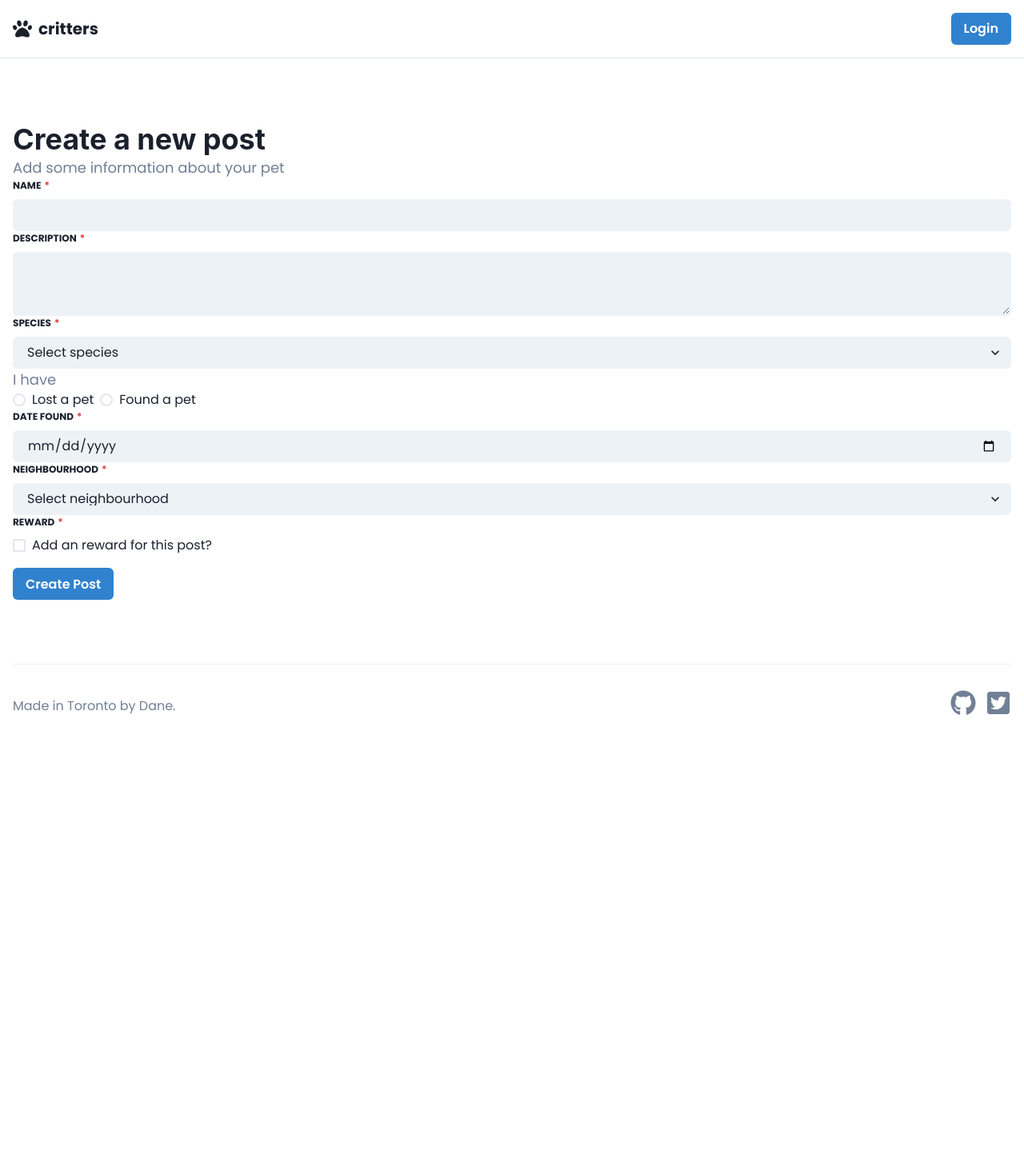
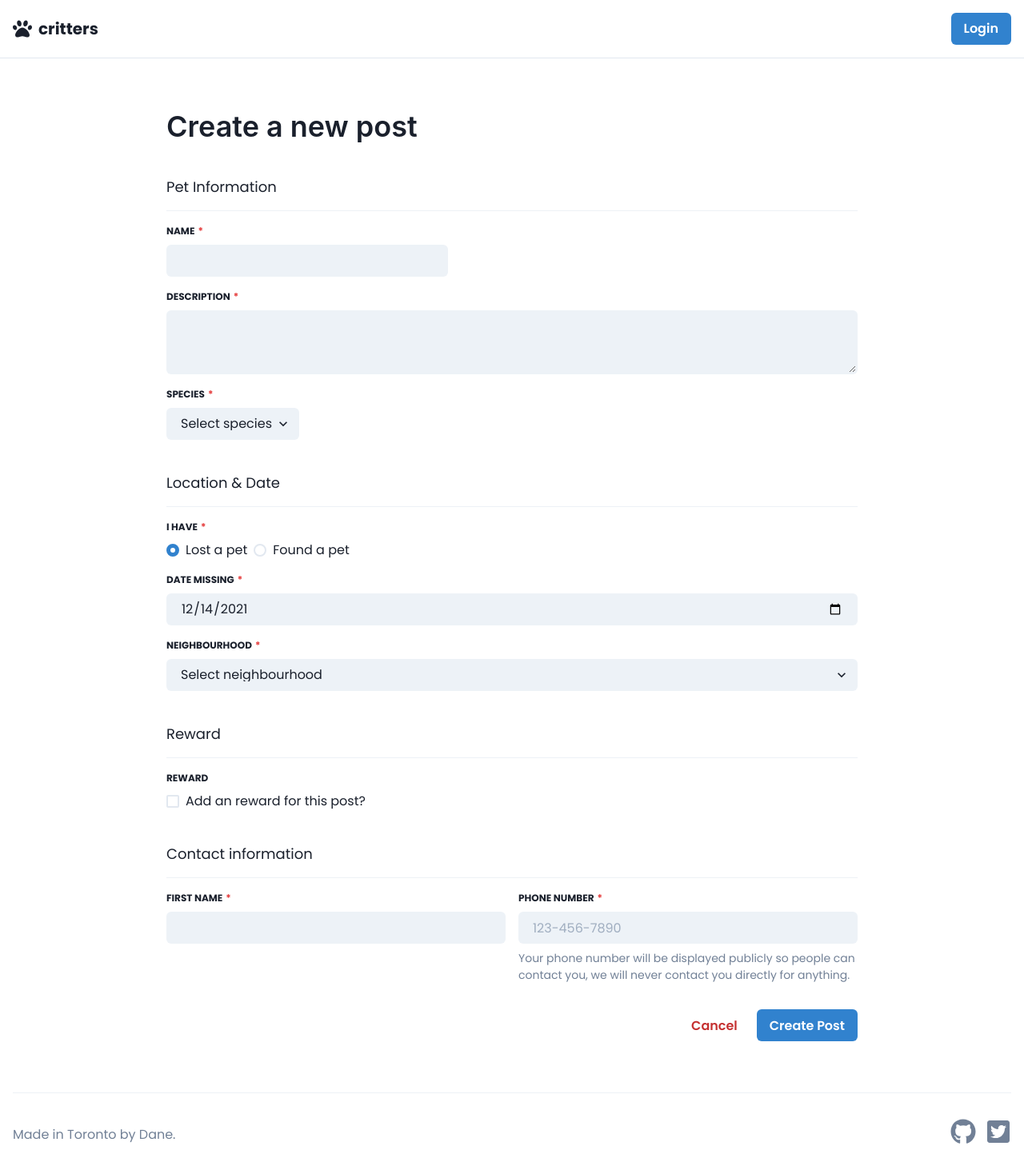
Before and after one commit to Uvacoder/critters, a Next.js app: page /create in a window 1280 px wide. Shown: the top 1468 px of the page at 80% size. Before the commit the page ends 966 px from the top, so only its background shows below. Built offline with nearby package versions, Linux system fonts and the light colour scheme; no server answers.

Commit message:
i haven't committed in a while

```diff
--- a/pages/create.tsx
+++ b/pages/create.tsx
@@ -13,23 +13,26 @@ import {
   Text,
   Select,
   Checkbox,
-  NumberInput,
-  NumberInputField,
-  NumberInputStepper,
-  NumberIncrementStepper,
-  NumberDecrementStepper,
+  FormHelperText,
+  InputGroup,
+  InputLeftAddon,
+  Divider,
+  VStack,
+  Flex,
 } from "@chakra-ui/react";
 import { MainLayout } from "components/Layout";
 import { Formik, Form, Field } from "formik";
+import { BiDollar } from "react-icons/bi";
 
 const Create = () => {
   return (
     <MainLayout title="Create a new post">
-      <Box padding="1rem">
+      <Box px="1em" maxW="4xl" m="auto">
         <Heading
           as="h1"
           fontSize={{ base: "2xl", md: "3xl", lg: "4xl" }}
-          fontWeight="bold"
+          fontWeight="semibold"
+          mb="10"
         >
           Create a new post
         </Heading>
@@ -37,11 +40,12 @@ const Create = () => {
           initialValues={{
             name: "",
             description: "",
-            status: "",
-            date: "",
+            status: "lost",
+            date: new Date().toISOString().substring(0, 10),
             neighbourhood: "",
             rewardAmount: 0,
             reward: false,
+            humanName: "",
           }}
           onSubmit={(values, actions) => {
             setTimeout(() => {
@@ -53,8 +57,13 @@ const Create = () => {
           {({ values, isSubmitting }) => {
             return (
               <Form>
-                <Box as="fieldset">
-                  <Text as="legend">Add some information about your pet</Text>
+                <Box as="fieldset" mb="10">
+                  <Box>
+                    <Text as="legend">Pet Information</Text>
+                    <Divider my="4" />
+                  </Box>
+                  <VStack spacing={4} alignItems="start">
+                    <Box maxW="md">
                       <Field name="name">
                         {({ field, form }) => (
                           <FormControl
@@ -63,10 +72,13 @@ const Create = () => {
                           >
                             <FormLabel htmlFor="name">name</FormLabel>
                             <Input {...field} id="name" variant="filled" />
-                        <FormErrorMessage>{form.errors.name}</FormErrorMessage>
+                            <FormErrorMessage>
+                              {form.errors.name}
+                            </FormErrorMessage>
                           </FormControl>
                         )}
                       </Field>
+                    </Box>
                     <Field name="description">
                       {({ field, form }) => (
                         <FormControl
@@ -75,7 +87,9 @@ const Create = () => {
                           }
                           isRequired
                         >
-                        <FormLabel htmlFor="description">description</FormLabel>
+                          <FormLabel htmlFor="description">
+                            description
+                          </FormLabel>
                           <Textarea
                             {...field}
                             id="description"
@@ -88,8 +102,9 @@ const Create = () => {
                         </FormControl>
                       )}
                     </Field>
+                    <Box maxW="md">
                       <Field name="species">
-                    {({ field, form }) => {
+                        {({ field }) => {
                           const { onChange, ...rest } = field;
                           return (
                             <FormControl id="species" isRequired>
@@ -109,16 +124,20 @@ const Create = () => {
                         }}
                       </Field>
                     </Box>
-                <Box as="fieldset">
-                  <Text as="legend">I have</Text>
+                  </VStack>
+                </Box>
+                <Box as="fieldset" mb="10">
+                  <Box>
+                    <Text as="legend">Location &#38; Date</Text>
+                    <Divider my="4" />
+                  </Box>
+                  <VStack spacing={4}>
                     <Field name="status">
                       {({ field }) => {
                         const { onChange, ...rest } = field;
                         return (
                           <FormControl isRequired>
-                          <FormLabel htmlFor="status" srOnly>
-                            Status
-                          </FormLabel>
+                            <FormLabel htmlFor="status">I have</FormLabel>
                             <RadioGroup id="status" {...rest}>
                               <Stack direction="row">
                                 <Radio value="lost" onChange={onChange}>
@@ -140,7 +159,8 @@ const Create = () => {
                           isRequired
                         >
                           <FormLabel htmlFor="date">
-                          Date {values.status === "lost" ? "missing" : "found"}
+                            Date{" "}
+                            {values.status === "lost" ? "missing" : "found"}
                           </FormLabel>
                           <Input
                             {...field}
@@ -148,11 +168,12 @@ const Create = () => {
                             type="date"
                             variant="filled"
                           />
-                        <FormErrorMessage>{form.errors.date}</FormErrorMessage>
+                          <FormErrorMessage>
+                            {form.errors.date}
+                          </FormErrorMessage>
                         </FormControl>
                       )}
                     </Field>
-                </Box>
                     <Field name="neighbourhood">
                       {({ field, form }) => {
                         const { onChange, ...rest } = field;
@@ -167,7 +188,9 @@ const Create = () => {
                             >
                               <option value="etobicoke">Etobicoke</option>
                               <option value="north york">North York</option>
-                          <option value="richmond hill">Richmond hill</option>
+                              <option value="richmond hill">
+                                Richmond hill
+                              </option>
                             </Select>
                             <FormErrorMessage>
                               {form.errors.neighbourhood}
@@ -176,26 +199,30 @@ const Create = () => {
                         );
                       }}
                     </Field>
+                  </VStack>
+                </Box>
+                <Box as="fieldset" mb="10">
+                  <Box>
+                    <Text as="legend">Reward</Text>
+                    <Divider my="4" />
+                  </Box>
+                  <VStack spacing={4}>
                     <Field name="reward">
-                  {({ field, form }) => (
-                    <FormControl
-                      isInvalid={form.errors.reward && form.touched.reward}
-                      isRequired
-                    >
+                      {({ field }) => (
+                        <FormControl>
                           <FormLabel htmlFor="reward">reward</FormLabel>
                           <Checkbox colorScheme="blue" {...field}>
                             Add an reward for this post?
                           </Checkbox>
-                      <FormErrorMessage>{form.errors.reward}</FormErrorMessage>
                         </FormControl>
                       )}
                     </Field>
                     {values?.reward && (
                       <Field name="rewardAmount">
                         {({ field, form }) => {
-                      const { onChange, ...rest } = field;
                           return (
                             <FormControl
+                              isRequired={values?.reward}
                               isInvalid={
                                 form.errors.rewardAmount &&
                                 form.touched.rewardAmount
@@ -204,14 +231,19 @@ const Create = () => {
                               <FormLabel htmlFor="rewardAmount">
                                 Reward Amount
                               </FormLabel>
-                          <NumberInput
-                            onChange={onChange}
-                            {...rest}
-                            value={values.rewardAmount}
+                              <InputGroup>
+                                <InputLeftAddon children={<BiDollar />} />
+                                <Input
+                                  type="number"
+                                  {...field}
+                                  id="rewardAmount"
+                                  min={0}
                                   max={10000}
-                          >
-                            <NumberInputField />
-                          </NumberInput>
+                                />
+                              </InputGroup>
+                              <FormHelperText>
+                                The reward cannot exceed $10,000.
+                              </FormHelperText>
                               <FormErrorMessage>
                                 {form.errors.rewardAmount}
                               </FormErrorMessage>
@@ -220,14 +252,69 @@ const Create = () => {
                         }}
                       </Field>
                     )}
+                  </VStack>
+                </Box>
+                <Box as="fieldset" mb="8">
+                  <Box>
+                    <Text as="legend">Contact information</Text>
+                    <Divider my="4" />
+                  </Box>
+                  <Flex gridGap="4">
+                    <Field name="humanName">
+                      {({ field, form }) => (
+                        <FormControl
+                          isInvalid={
+                            form.errors.humanName && form.touched.humanName
+                          }
+                          isRequired
+                        >
+                          <FormLabel htmlFor="humanName">First Name</FormLabel>
+                          <Input {...field} id="humanName" variant="filled" />
+                          <FormErrorMessage>
+                            {form.errors.humanName}
+                          </FormErrorMessage>
+                        </FormControl>
+                      )}
+                    </Field>
+                    <Field name="phone">
+                      {({ field, form }) => (
+                        <FormControl
+                          isInvalid={form.errors.phone && form.touched.phone}
+                          isRequired
+                        >
+                          <FormLabel htmlFor="phone">Phone Number</FormLabel>
+                          <Input
+                            {...field}
+                            id="phone"
+                            variant="filled"
+                            type="tel"
+                            placeholder="123-456-7890"
+                          />
+                          <FormHelperText>
+                            Your phone number will be displayed publicly so
+                            people can contact you, we will never contact you
+                            directly for anything.
+                          </FormHelperText>
+                          <FormErrorMessage>
+                            {form.errors.phone}
+                          </FormErrorMessage>
+                        </FormControl>
+                      )}
+                    </Field>
+                  </Flex>
+                </Box>
+                <Flex gridGap={2} justifyContent="flex-end">
+                  <Button colorScheme="red" variant="ghost">
+                    Cancel
+                  </Button>
                   <Button
-                  mt={4}
                     colorScheme="blue"
                     isLoading={isSubmitting}
                     type="submit"
                   >
                     Create Post
                   </Button>
+                </Flex>
               </Form>
             );
           }}
--- a/styles/theme.ts
+++ b/styles/theme.ts
@@ -11,12 +11,10 @@ export const theme = extendTheme({
       },
       legend: {
         fontSize: "lg",
-        color: "gray.500",
       },
     },
   },
   components: {
-    Button: {},
     FormLabel: {
       baseStyle: {
         fontWeight: "bold",
```
Lines whose indentation alone changed are shown as unchanged.
